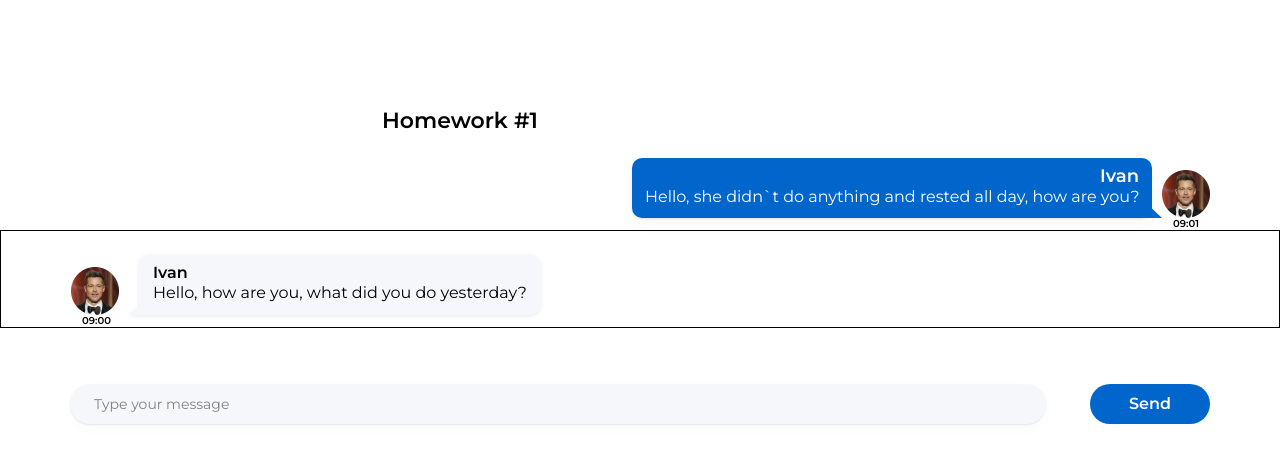
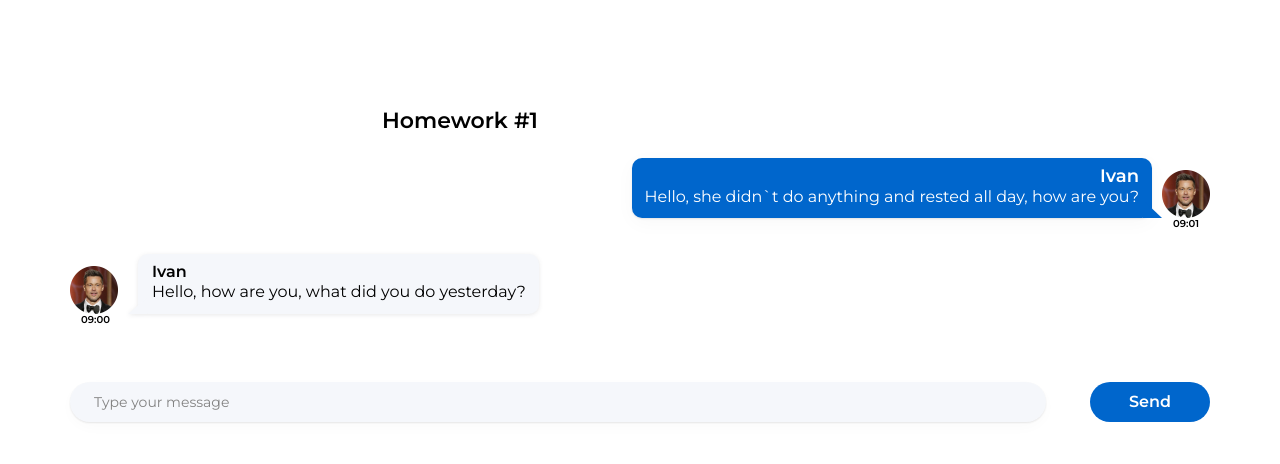
Before and after one commit to AnatolyNikol/Ignat_DZ, a React (Create React App) app in the folder hws2-master/: page / in a window 1280 px wide. Shown: the top 464 px of the page. Built offline with nearby package versions, Linux system fonts and the light colour scheme.

Commit message:
Removed text size

```diff
--- a/hws2-master/package.json
+++ b/hws2-master/package.json
@@ -1,8 +1,8 @@
 {
   "name": "hws2",
-  "homepage": "https://github.com/AnatolyNikol/Ignat_DZ",
   "version": "0.1.0",
   "private": true,
+  "homepage": "https://AnatolyNikol.github.io/Ignat_DZ",
   "dependencies": {
     "@emotion/react": "11.10.4",
     "@emotion/styled": "11.10.4",
--- a/hws2-master/src/s2-homeworks/hw01/friend-message/FriendMessage.module.css
+++ b/hws2-master/src/s2-homeworks/hw01/friend-message/FriendMessage.module.css
@@ -4,7 +4,7 @@
     align-items: flex-start;
     max-height: 100%;
     max-width: 100%;
-    border: 1px solid black;
+    /*border: 1px solid black;*/
 }
 
 .friendImageAndText {
@@ -69,7 +69,6 @@
 
 .friendMessageText {
     margin-left: 14px;
-    width: 374px;
     height: 20px;
 
     font-family: 'Montserrat', 'sans-serif';
--- a/hws2-master/src/s2-homeworks/hw01/message/Message.module.css
+++ b/hws2-master/src/s2-homeworks/hw01/message/Message.module.css
@@ -67,8 +67,7 @@
 }
 
 .messageText {
-    margin-right: 31px;
-    width: 476px;
+    margin-right: 13px;
     height: 20px;
 
     font-family: 'Montserrat', 'sans-serif';
```
